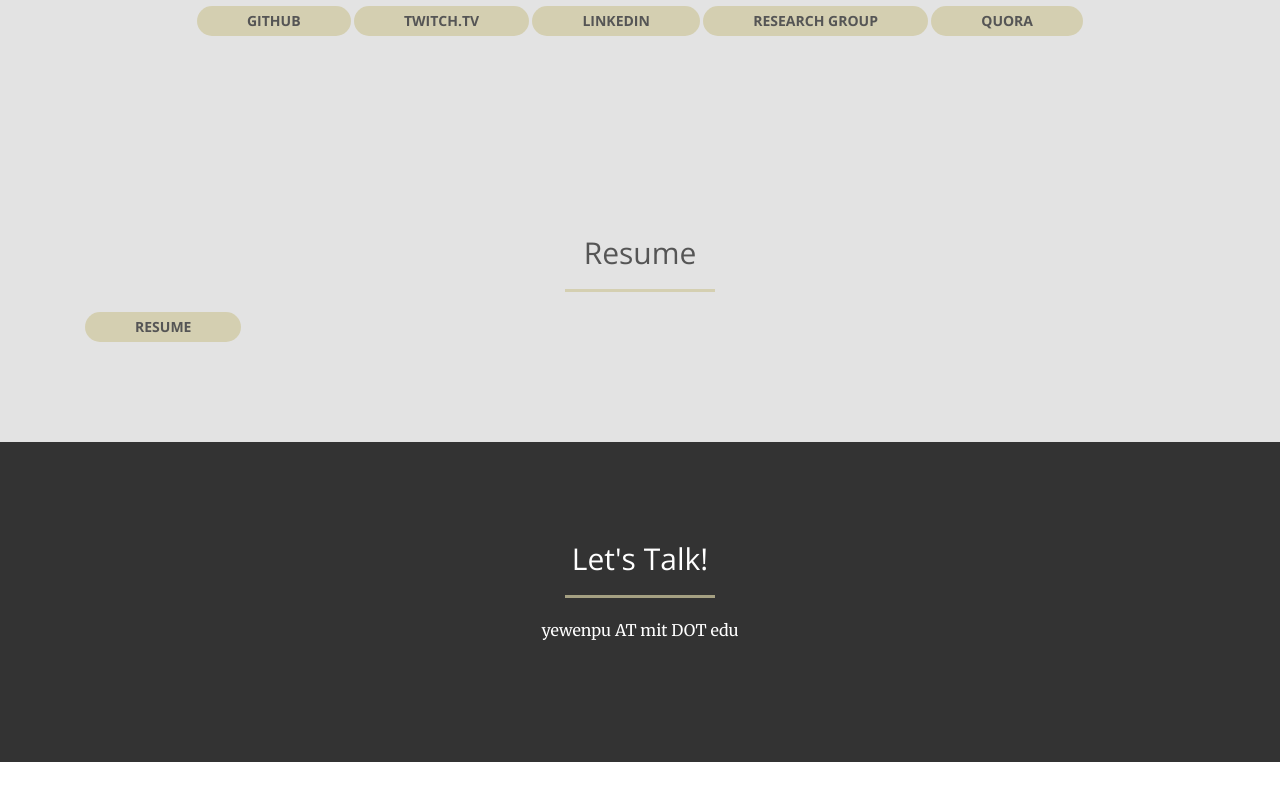
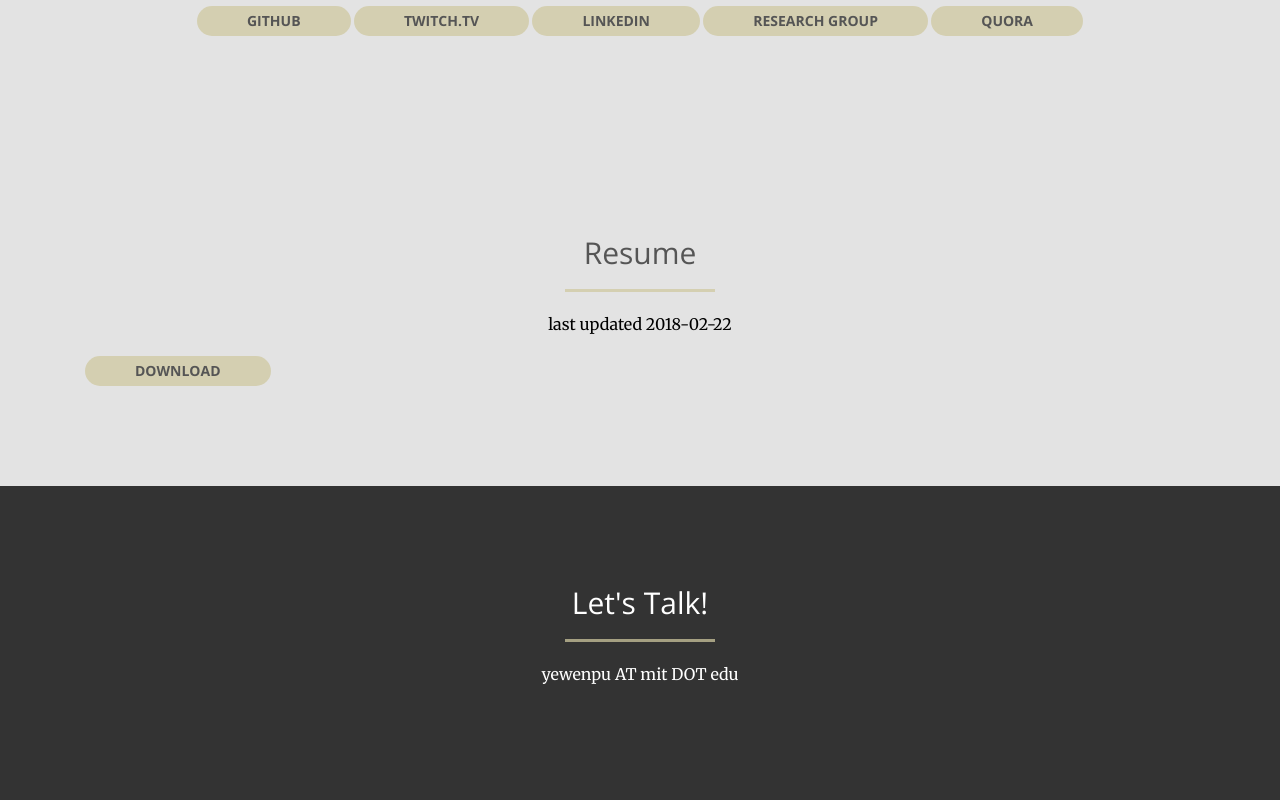
Before and after one commit to evanthebouncy/old_evanthebouncy.github.io, a website: page index.html in a window 1280 px wide. Shown: the part 2992-3792 px from the top of the page. Before the commit the page ends 3754 px from the top, so only its background shows below. Drawn offline with nearby package versions, Linux system fonts and the light colour scheme.

Commit message:
fdsajfksda

```diff
--- a/index.html
+++ b/index.html
@@ -268,12 +268,13 @@
                 <div class="col-lg-12 text-center">
                     <h2 class="section-heading text-dim">Resume</h2>
                     <hr class="primary">
+                    <p>last updated 2018-02-22</p>
                 </div>
             </div>
         </div>
         <div class="container">
                 <div class="col-lg-12 col-md-12 text-left text-muted">
-                    <a href="https://github.com/evanthebouncy" class="btn btn-default btn-xl sr-button">Resume</a>
+                    <a href="./files/resume.pdf" class="btn btn-default btn-xl sr-button">Download</a>
                 </div>
         </div>
     </section>
```
Also changed, not shown: 1 other file.
